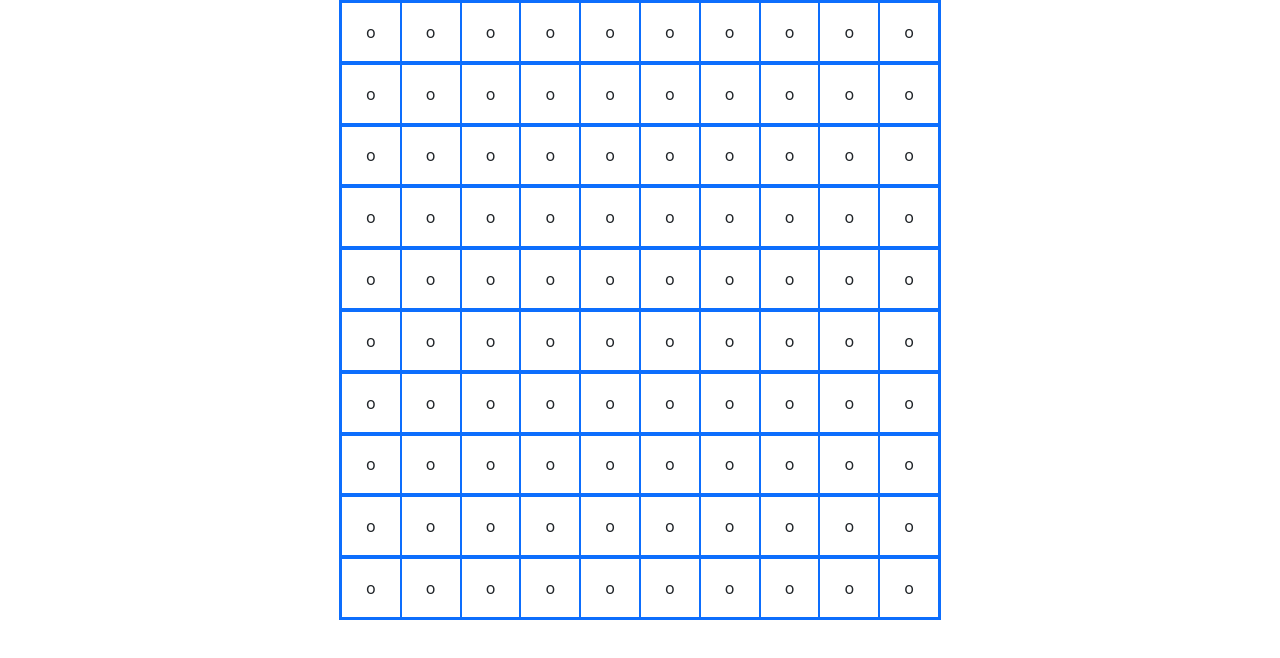
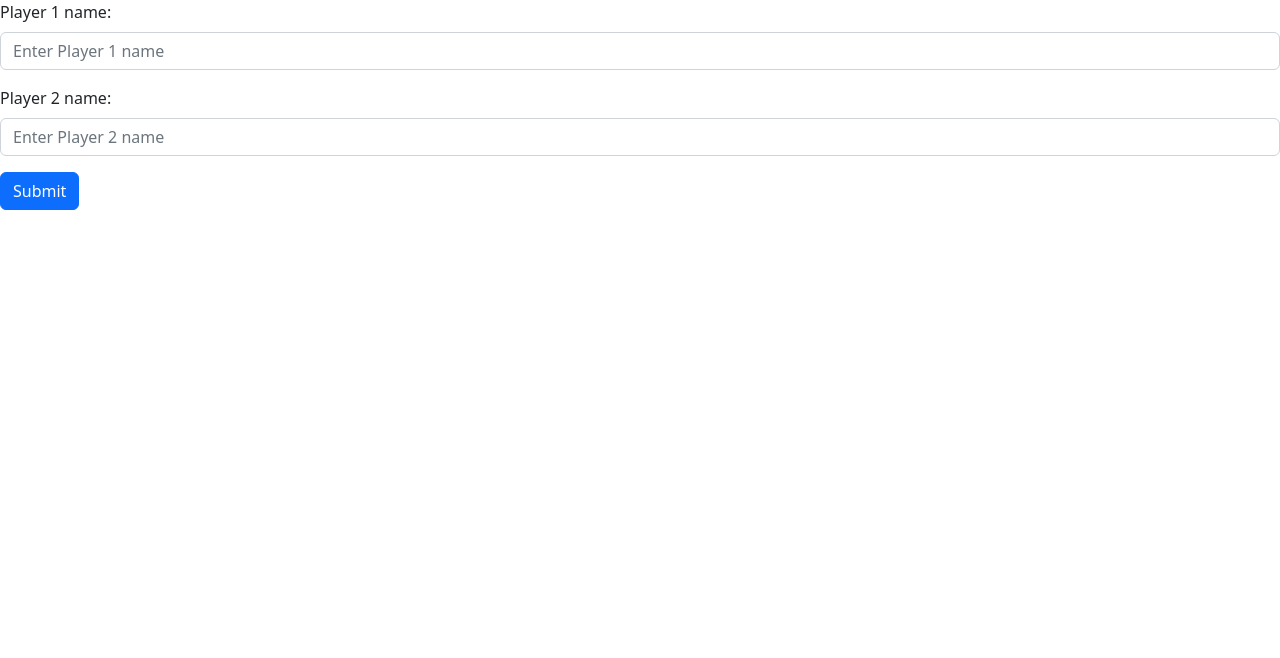
Before and after one commit to Eetub1/battleship-react, a React (Vite) app: page / in a window 1280 px wide. Shown: the top 658 px of the page. Built offline with nearby package versions, Linux system fonts and the light colour scheme.

Commit message:
Refactored code

```diff
--- a/src/App.jsx
+++ b/src/App.jsx
@@ -1,13 +1,19 @@
 import { useState } from 'react'
+
 import Gameboard from './classes/gameboard'
 import Ship from './classes/ship'
 
-import Drawboard from './components/Drawboard'
+import DrawBoard from './components/DrawBoard'
+
+import { Form, Button } from 'react-bootstrap'
 
 function App() {
   const boardObject = new Gameboard(10)
   const [boardArray, setBoardArray] = useState(boardObject.getBoard())
   const [gamePhase, setGamePhase] = useState('')
+
+  const [p1name, setP1Name] = useState('')
+  const [p2name, setP2Name] = useState('')
   //tyhjä merkkijono, niin ollaan nimien antamisvaiheessa
   //laivan paikanvalinta vaihe
   //peli käynnissä vaihe
@@ -25,10 +31,41 @@ function App() {
   //const wasSuccess = boardObject.placeShip(0, 0, true, ships[0])
   //console.log(wasSuccess)
 
+  const handleSubmit = event => {
+    event.preventDefault()
+    setP1Name(event.target.p1name.value)
+    setP2Name(event.target.p2name.value)
+    setGamePhase('placePhase')
+  }
+
   return (
-    <div className='d-flex justify-content-center'>
-      <Drawboard board={boardArray}/>
-    </div>
+  <>
+    {gamePhase === 'placePhase' && (
+      <div className='d-flex justify-content-center'>
+        <DrawBoard board={boardArray} />
+      </div>
+    )}
+
+    {gamePhase === '' && (
+      <div>
+        <Form onSubmit={handleSubmit}>
+          <Form.Group className="mb-3" controlId="p1name">
+            <Form.Label>Player 1 name:</Form.Label>
+            <Form.Control name="p1name" type="text" placeholder="Enter Player 1 name" />
+          </Form.Group>
+
+          <Form.Group className="mb-3" controlId="p2name">
+            <Form.Label>Player 2 name:</Form.Label>
+            <Form.Control name="p2name" type="text" placeholder="Enter Player 2 name" />
+          </Form.Group>
+
+          <Button variant="primary" type="submit">
+            Submit
+          </Button>
+        </Form>
+      </div>
+    )}
+  </>
   )
 }
 
```
